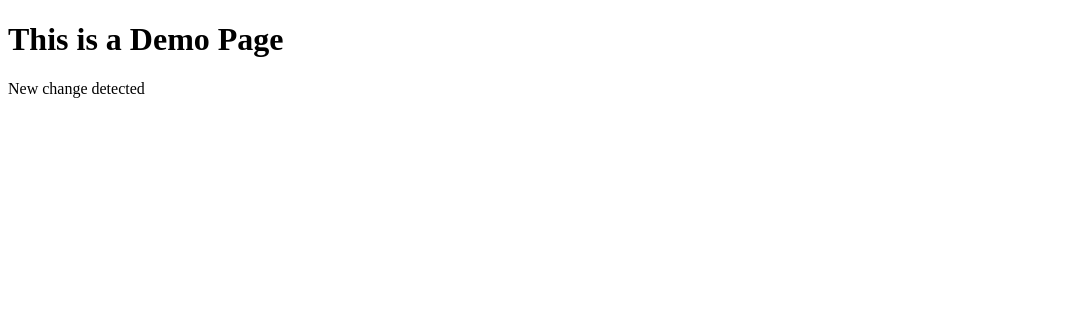
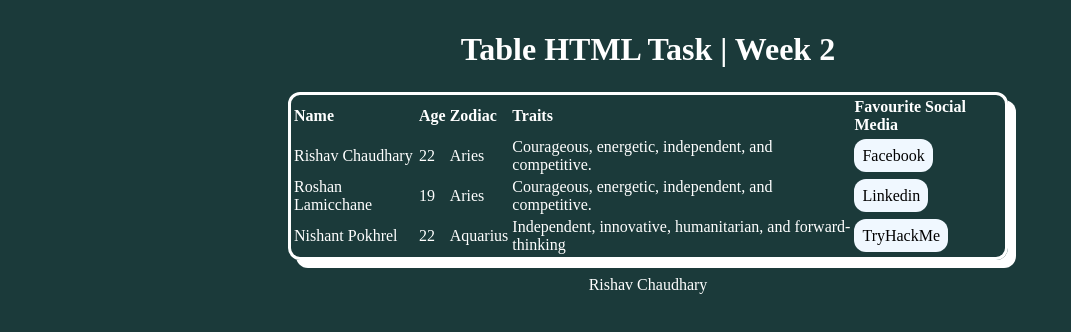
Before and after one commit to Greshanris/mobile_programming, a plain HTML site: page index.html in a window 1280 px wide. Shown: the whole page, without its empty margins (0-1071 px from the left). Drawn offline with Linux system fonts and the light colour scheme.

Commit message:
week 2, html table design-rishav chaudhary

```diff
--- a/index.html
+++ b/index.html
@@ -1,12 +1,49 @@
 <!DOCTYPE html>
 <html lang="en">
-<head>
-    <meta charset="UTF-8">
-    <meta name="viewport" content="width=device-width, initial-scale=1.0">
-    <title>Rishav's Demo Page</title>
-</head>
-<body>
-    <h1>This is a Demo Page</h1>
-    New change detected
-</body>
+  <head>
+    <meta charset="UTF-8" />
+    <meta name="viewport" content="width=device-width, initial-scale=1.0" />
+    <link rel="stylesheet" href="style.css" />
+    <title>Document</title>
+  </head>
+  <body>
+    <header>
+        <h1 style="text-align: center;">Table HTML Task | Week 2</h1>
+    </header>
+    <main>
+        <table id="tableOne">
+            <tr>
+                <th>Name</th>
+                <th>Age</th>
+                <th>Zodiac</th>
+                <th>Traits</th>
+                <th>Favourite Social Media</th>
+            </tr>
+            <tr>
+                <td>Rishav Chaudhary</td>
+                <td>22</td>
+                <td>Aries</td>
+                <td>Courageous, energetic, independent, and competitive. </td>
+                <td> <a href="https://www.facebook.com" target="_blank" title="www.facebook.com" styl>Facebook</a> </td>
+            </tr>
+            <tr>
+                <td>Roshan Lamicchane</td>
+                <td>19</td>
+                <td>Aries</td>
+                <td>Courageous, energetic, independent, and competitive. </td>
+                <td> <a href="https://www.linkedin.com/feed/" target="_blank" title="www.linkedin.com">Linkedin</a> </td>
+            </tr>
+            <tr>
+                <td>Nishant Pokhrel</td>
+                <td>22</td>
+                <td>Aquarius</td>
+                <td>Independent, innovative, humanitarian, and forward-thinking</td>
+                <td> <a href="https://tryhackme.com/" target="_blank" title="www.tryhackme.com">TryHackMe</a> </td>
+            </tr>
+        </table>
+    </main>
+    <footer>
+        <p id="footer-section">Rishav Chaudhary</p>
+    </footer>
+  </body>
 </html>
--- a/style.css
+++ b/style.css
@@ -0,0 +1,60 @@
+body {
+  background-color: rgb(27, 58, 58);
+  color: white;
+  width: 100%;
+  height: 100%;
+  align-items: center;
+  display: flex;
+  flex-direction: column;
+  justify-content: center;
+}
+
+header {
+  margin: 2px;
+  height: 1/2;
+}
+
+header:hover {
+  border: solid;
+  border-radius: 12px;
+  box-shadow: 3px 4px;
+}
+
+main {
+  display: flex;
+  justify-content: center;
+}
+
+#tableOne {
+  border: solid;
+  border-color: white;
+  max-width: 720px;
+  min-width: 600px;
+  border-radius: 12px;
+  box-shadow: 8px 8px;
+}
+
+#tableOne td,
+#tableOne th {
+  border: solid;
+  border: 1px rgb(213, 192, 148);
+  text-align: left;
+}
+
+a {
+  color: black;
+  text-decoration: none;
+  background-color: aliceblue;
+  padding: 8px;
+  border-radius: 12px;
+}
+
+a:hover {
+  text-transform: capitalize;
+  font-weight: bold;
+  padding: 9px;
+  box-shadow: 3px 4px;
+  background-color: rgb(27, 58, 58);
+  color: aliceblue;
+  border: solid
+}
```
